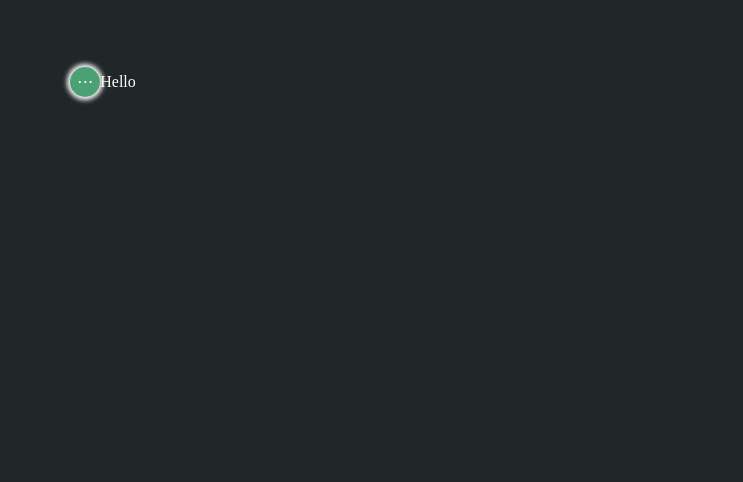
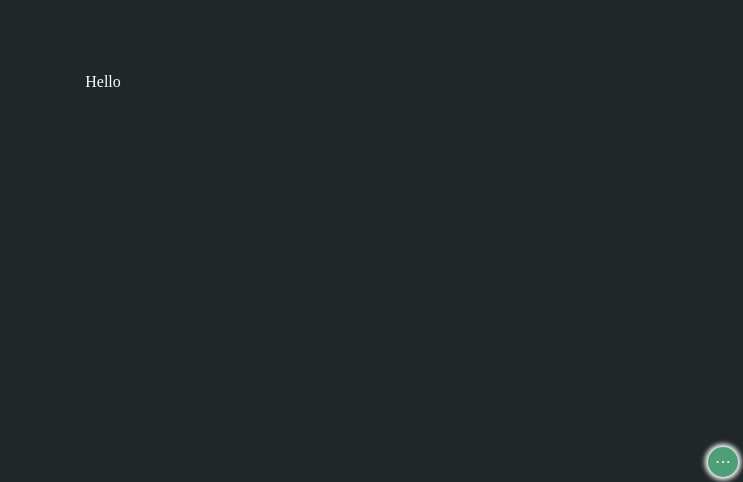
Before and after one commit to saxumcordis/remindapp, a React (Create React App) app: page / in a window 1280 px wide. Shown: the part 318-800 px from the top of the page, without its empty margins (537-1280 px from the left). Built offline with nearby package versions, Linux system fonts and the light colour scheme.

Commit message:
make menu absolute

```diff
--- a/src/components/Menu/Menu.module.scss
+++ b/src/components/Menu/Menu.module.scss
@@ -1,7 +1,9 @@
 @import "../../ui/Theme/theme";
 
 .container {
-  position: relative;
+  position: absolute;
+  bottom: 5px;
+  right: 5px;
   display: flex;
   width: 30px;
   height: 30px;
```
